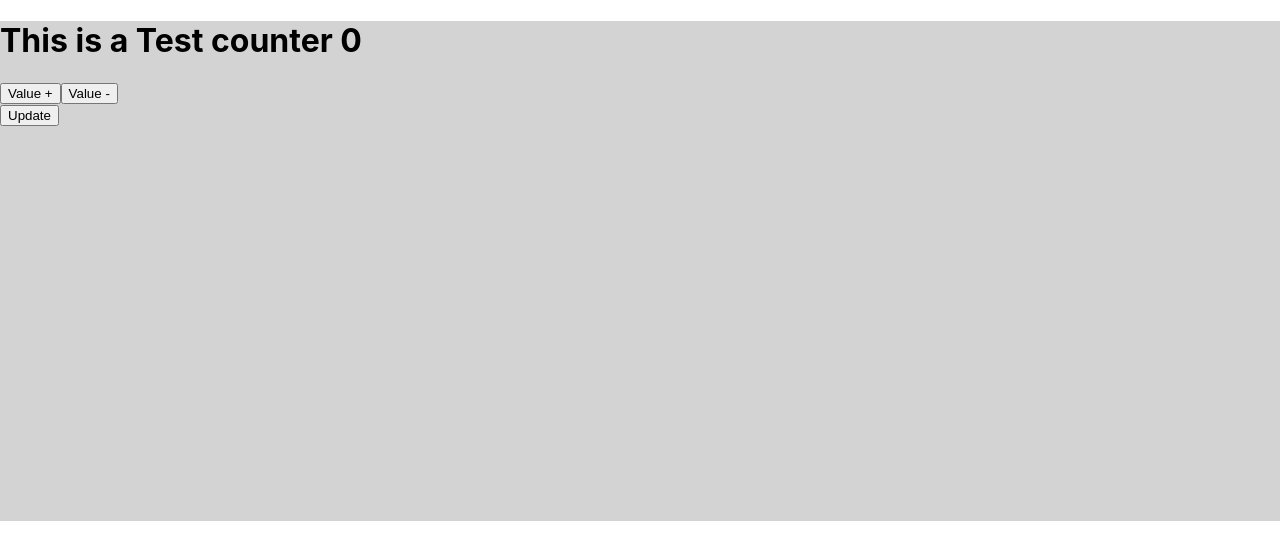
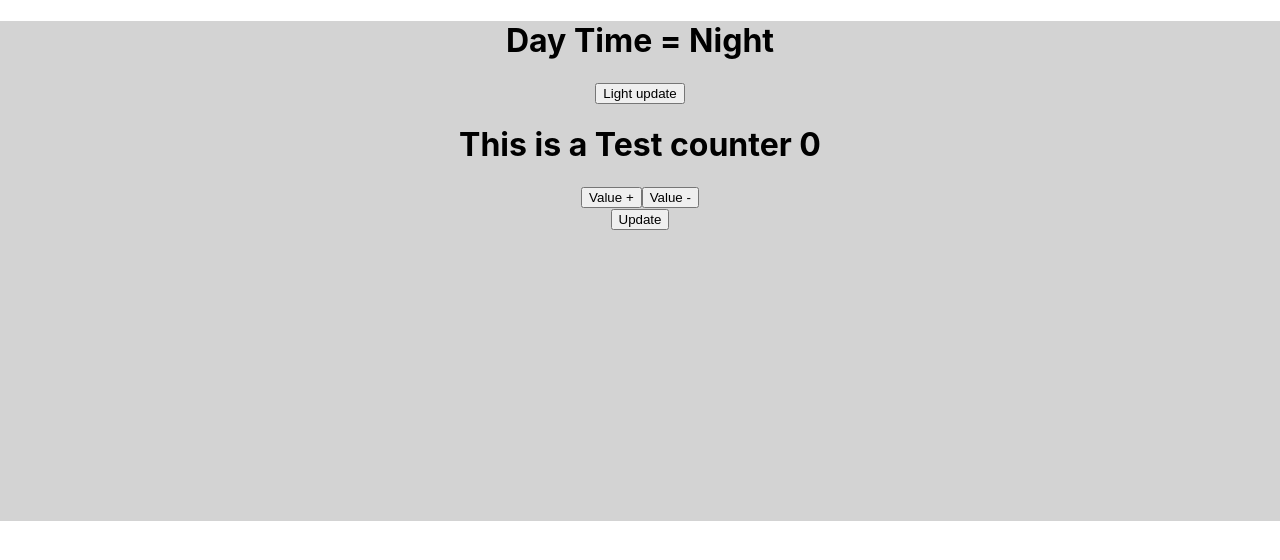
Before and after one commit to yasirshahid/test, a React (Create React App) app: page / in a window 1280 px wide. Shown: the top 560 px of the page. Built offline with nearby package versions, Linux system fonts and the light colour scheme.

Commit message:
update daylight button

```diff
--- a/src/App.css
+++ b/src/App.css
@@ -3,6 +3,7 @@
 }
 
 .box{
+  text-align: center;
   height: 500px;
   background-color: lightgray;
 }
--- a/src/App.js
+++ b/src/App.js
@@ -4,16 +4,21 @@ import Message from './message.js';
 
 function App() {
   let [count,setcount]=useState(0);
+  let [isMorning,setMorning]=useState(false);
 
 
   return (
-    <div className="box">
 
+    <div className={`box ${isMorning ? 'dayLight' : ''}`}>
+      <h1> Day Time = {isMorning ? 'Morning' : "Night"}</h1>
+      <button onClick={()=>setMorning(!isMorning)}>Light update</button>
       <Message counter={count}/>
       <button onClick={()=>setcount(++count)}> Value + </button>
       <button onClick={()=>setcount(--count)}> Value - </button>
-      <br/>
+      <br />
       <button onClick={()=>setcount(0)}> Update </button>
+
+
 
 
     </div>
```
